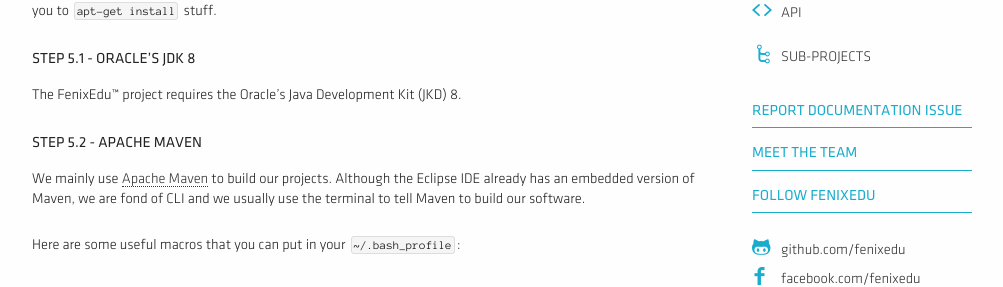
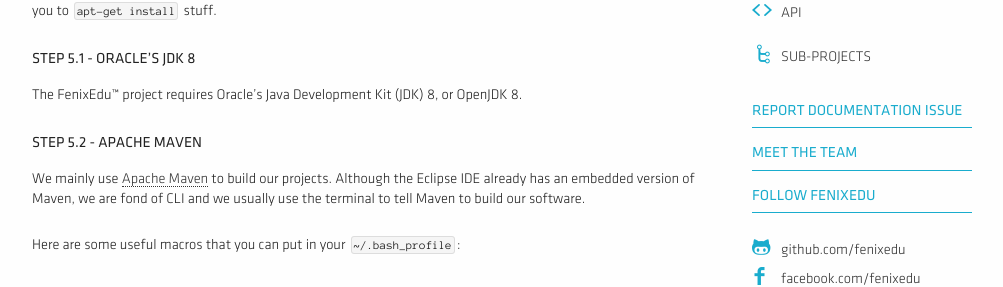
Before and after one commit to FenixEdu/fenixedu.github.io, a Jekyll site: the page built from dev/tutorials/setup-your-development-environment/index.md, in a window 1280 px wide and 900 px high, scrolled down 1918 px. Shown: the part 173-460 px from the top of the window, without its empty margins (128-1131 px from the left). Built offline with Jekyll 4.4.1, drawn with Linux system fonts in a browser that asks for light colours; nearby versions of some CDN libraries; Markdown is read by kramdown in place of the engine named in the settings.

Commit message:
Fixing typo

```diff
--- a/dev/tutorials/setup-your-development-environment/index.md
+++ b/dev/tutorials/setup-your-development-environment/index.md
@@ -64,7 +64,7 @@ Pillow is a project that attempts to ease the setup of the development environme
 
 #### Step 5.1 - Oracle's JDK 8
 
-The FenixEdu™ project requires the Oracle's Java Development Kit (JKD) 8.
+The FenixEdu™ project requires Oracle's Java Development Kit (JDK) 8, or OpenJDK 8.
 
 #### Step 5.2 - Apache Maven
 
```
